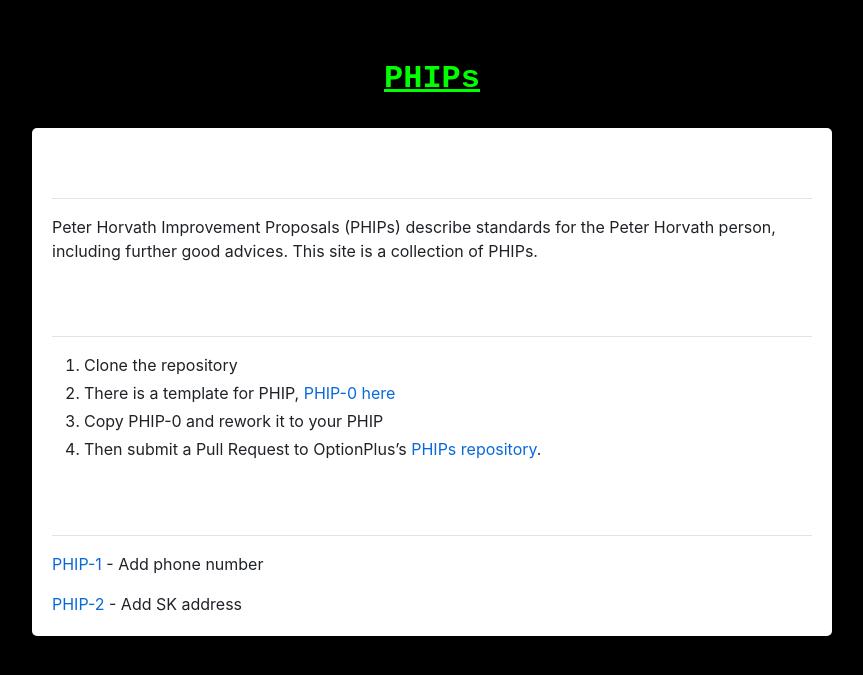
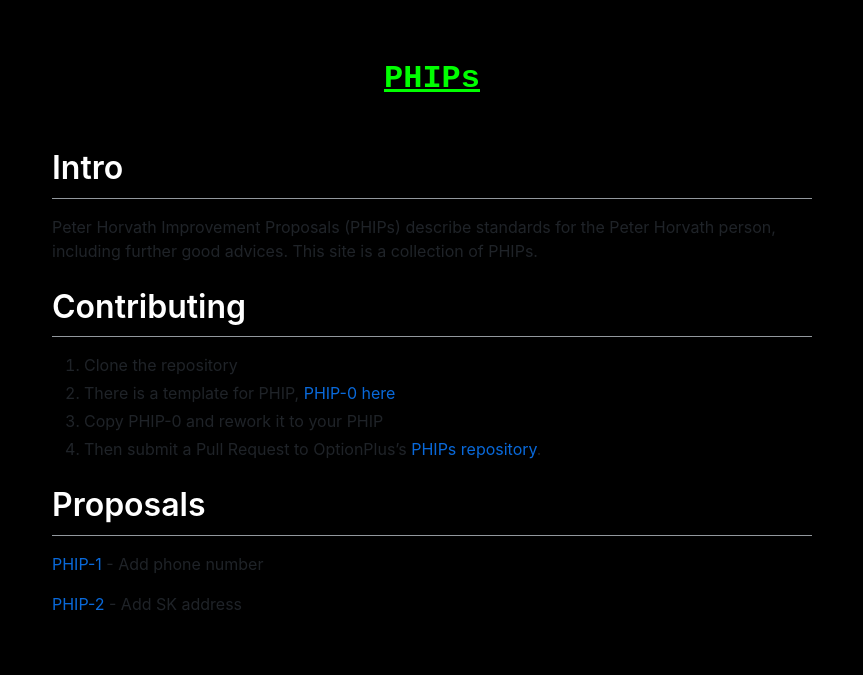
Before and after one commit to OptionPlus/PHIPs, a Jekyll site: the page built from index.md, in a window 1280 px wide. Shown: the top 675 px of the page, without its empty margins (208-1071 px from the left). Built offline with Jekyll 4.4.1, drawn with Linux system fonts in a browser that asks for light colours; nearby versions of some CDN libraries; our own code applies the rules of GitHub Pages for plain Markdown files.

Commit message:
Update default.html

```diff
--- a/_layouts/default.html
+++ b/_layouts/default.html
@@ -17,7 +17,8 @@
         }
 
         .markdown-body {
-            border: 1px #444;
+            background-color: #000;
+            border: 1px #fff;
             padding: 20px;
             border-radius: 5px;
         }
```
